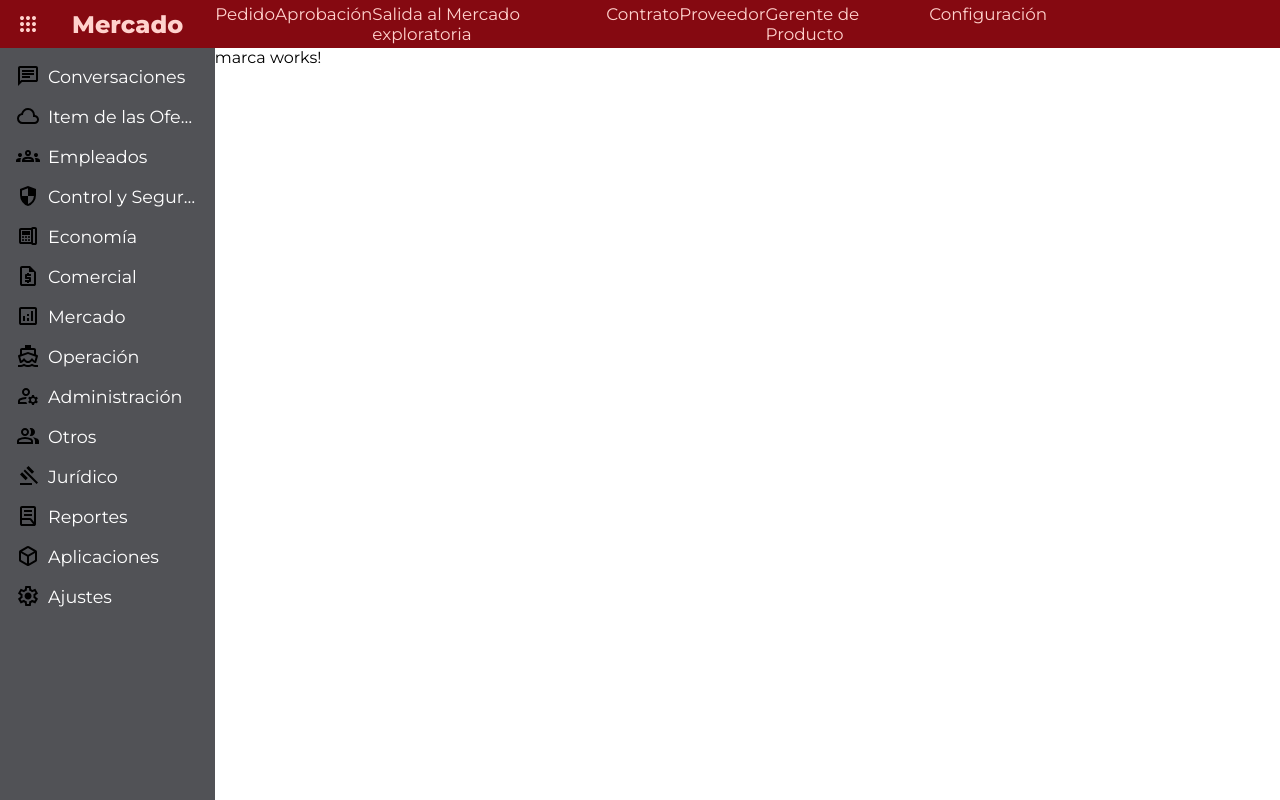
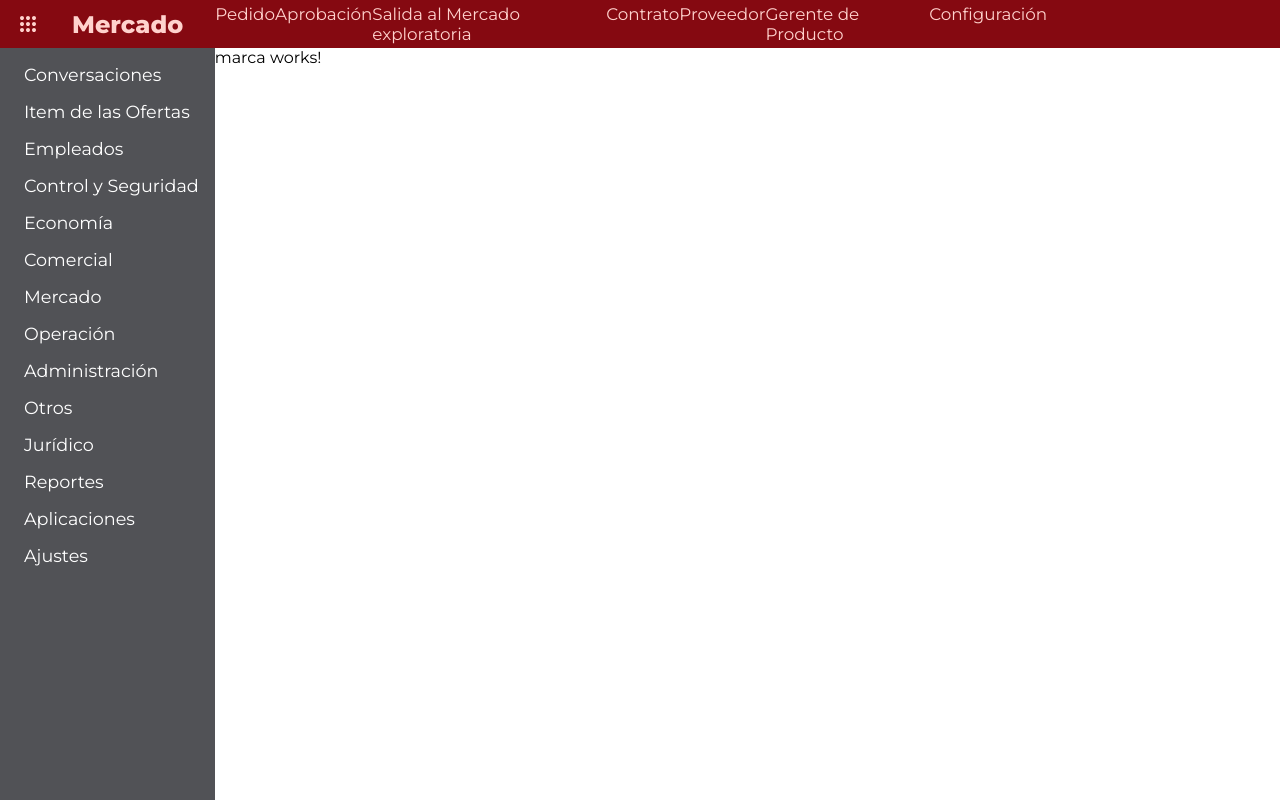
Before and after one commit to robertogsf/PID, an Angular app: page /home in a window 1280 px wide. Built offline with nearby package versions, Linux system fonts and the light colour scheme.

Commit message:
fix layout comp

```diff
--- a/src/app/components/layout/layout.component.ts
+++ b/src/app/components/layout/layout.component.ts
@@ -1,7 +1,7 @@
 import { Component } from '@angular/core';
+import { RouterOutlet } from '@angular/router';
 import { HeaderComponent } from '../header/header.component';
 import { SideMenuComponent } from '../side-menu/side-menu.component';
-import { RouterOutlet } from '@angular/router';
 
 @Component({
   selector: 'app-layout',
--- a/src/app/components/side-menu/side-menu.component.html
+++ b/src/app/components/side-menu/side-menu.component.html
@@ -1,7 +1,7 @@
 <aside>
   @for (item of menuOptionsList; track $index) {
   <div class="menu-item">
-    <img [src]="item.svgIcon" [alt]="item.option" />
+    <!-- <app-svg-icon [iconName]="item.svgIcon"></app-svg-icon> -->
     <p>{{ item.option }}</p>
   </div>
   }
```
